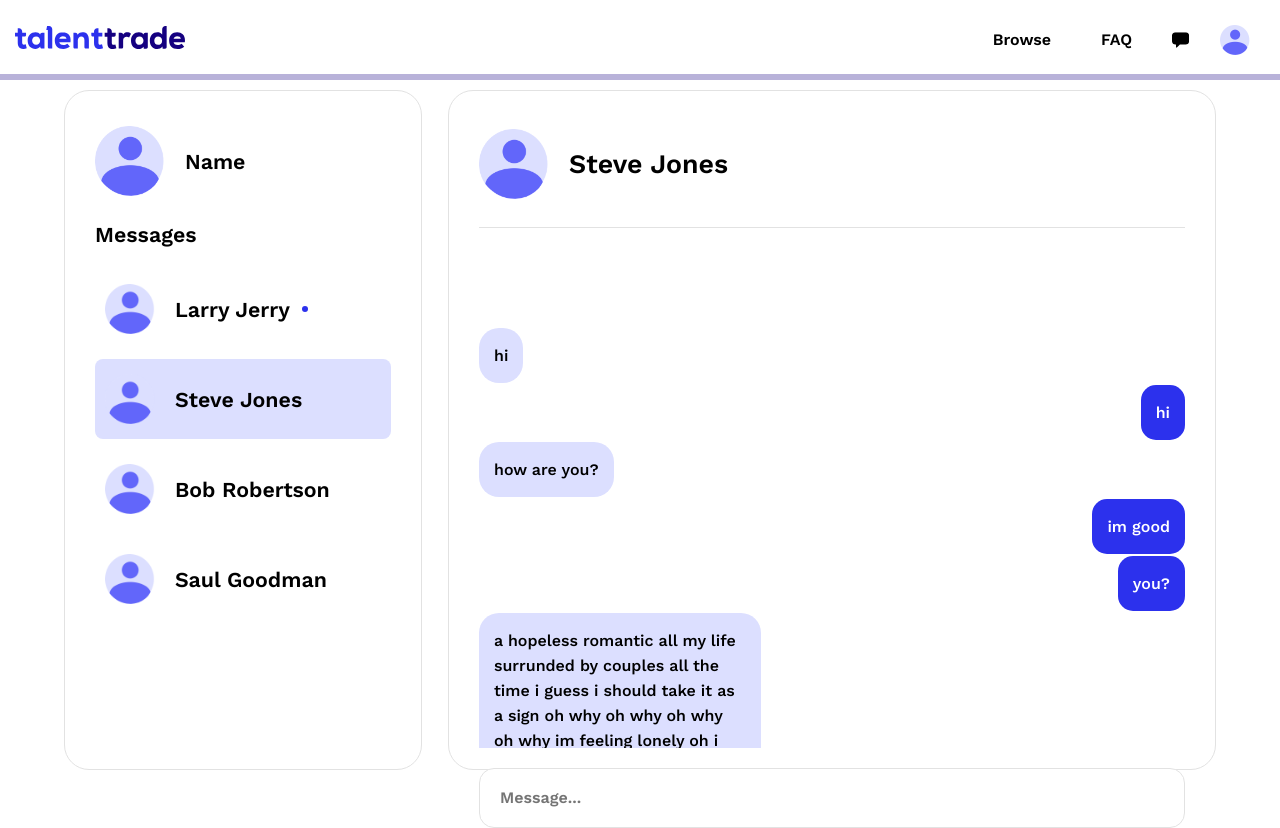
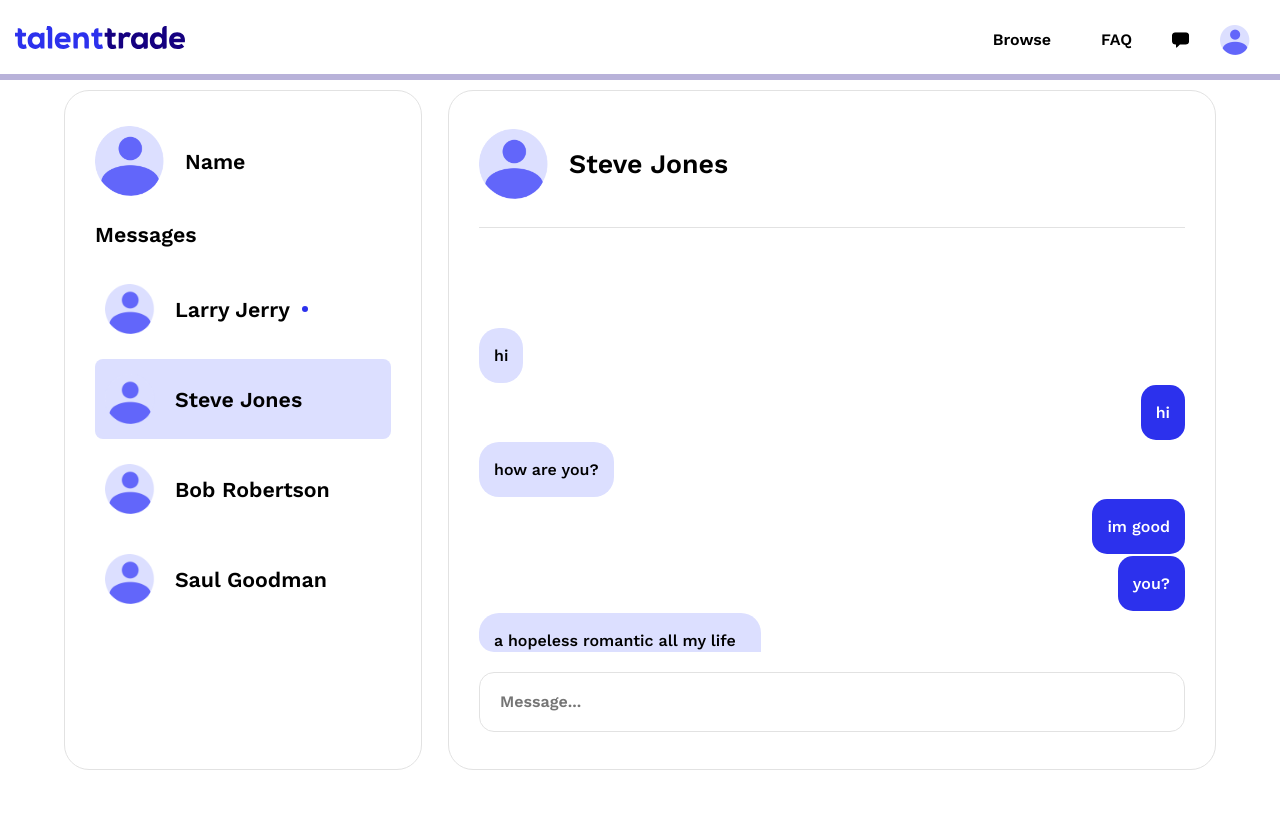
Before and after one commit to acm-projects/TalentTrade, a React (Create React App) app in the folder frontend/: page /messages in a window 1280 px wide. After the commit the page ends 800 px from the top, so only its background shows below. Built offline with nearby package versions, Linux system fonts and the light colour scheme; the HTML template or start-up script is replaced by a standard one; a web font is replaced by a local one.

Commit message:
Tweaked message window

```diff
--- a/frontend/src/components/MessageBoxes/Chat.css
+++ b/frontend/src/components/MessageBoxes/Chat.css
@@ -2,10 +2,11 @@
 
 .message-window {
     width: 100%;
-    height: 65vh;
+    height: 53vh;
     padding-top: 100px;
     overflow-y: auto;
     display: flex;
+    border-radius: 15px;
     /* align-items: flex-end; */
 }
 
```
